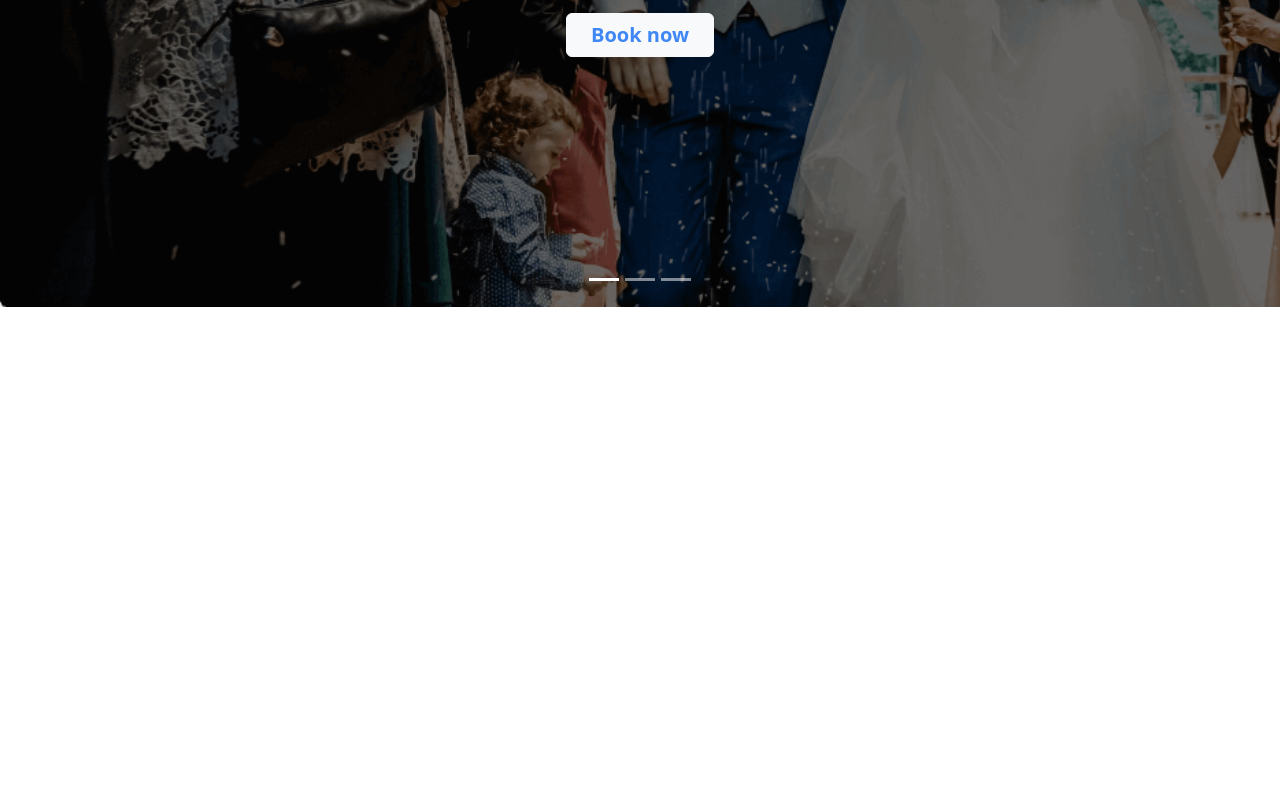
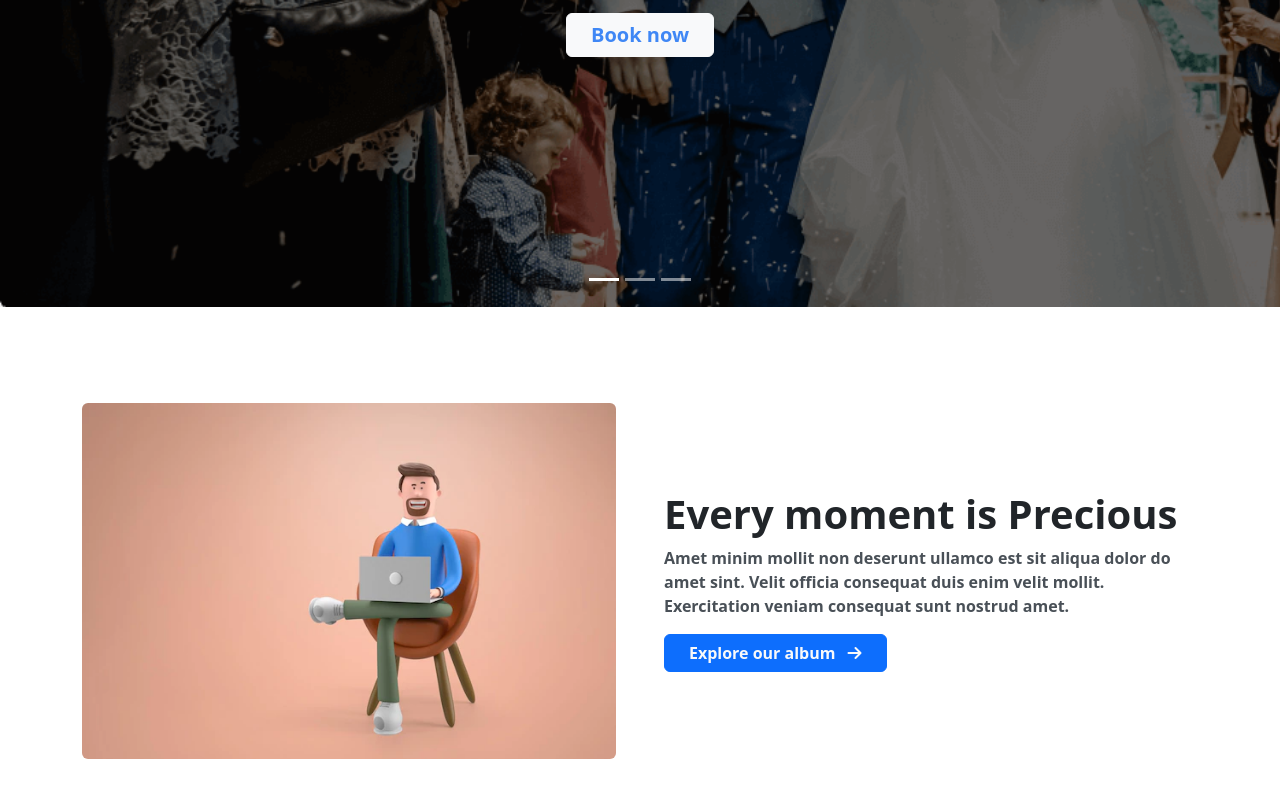
Before and after one commit to NahidAhmed47/convention-center-b, a plain HTML site: page index.html in a window 1280 px wide. Shown: the part 597-1407 px from the top of the page. Before the commit the page ends 904 px from the top, so only its background shows below. Drawn offline with Linux system fonts and the light colour scheme.

Commit message:
first section added

```diff
--- a/index.html
+++ b/index.html
@@ -5,8 +5,12 @@
     <meta http-equiv="X-UA-Compatible" content="IE=edge">
     <meta name="viewport" content="width=device-width, initial-scale=1.0">
     <title>Convention center</title>
+    <!-- css file -->
     <link rel="stylesheet" href="styles/style.css">
+    <!-- bootstrap css file -->
     <link rel="stylesheet" href="styles/bootstrap.css">
+    <!-- font awesome -->
+    <script src="https://kit.fontawesome.com/77bb5bb030.js" crossorigin="anonymous"></script>
 </head>
 <body>
     <header>
@@ -78,6 +82,23 @@
             </button>
           </div>
     </header>
+    <main>
+      <!-- first section start -->
+      <section class="container my-5 py-5">
+        <div class="row gx-5 gy-5">
+          <div class="col-12 col-sm-12 col-md-6 col-lg-6">
+            <img class="w-100 rounded" src="images/avatar.png" alt="avatar">
+          </div>
+          <div class="col-12 col-sm-12 col-md-6 col-lg-6  d-flex flex-column justify-content-center">
+            <div class="">
+              <h2 class="fw-bold text-dark fs-1">Every moment is Precious</h2>
+            <p class="fw-bold fs-6 text-dark-emphasis">Amet minim mollit non deserunt ullamco est sit aliqua dolor do amet sint. Velit officia consequat duis enim velit mollit. Exercitation veniam consequat sunt nostrud amet.</p>
+            <button type="submit" class="btn btn-primary fs-6 text-light fw-bold px-4 ">Explore our album <i class="fa-solid fa-arrow-right ms-2"></i></button>
+            </div>
+          </div>
+        </div>
+      </section>
+    </main>
 
     <!-- bootstrap js file -->
     <script src="js/bootstrap.js"></script>
```
